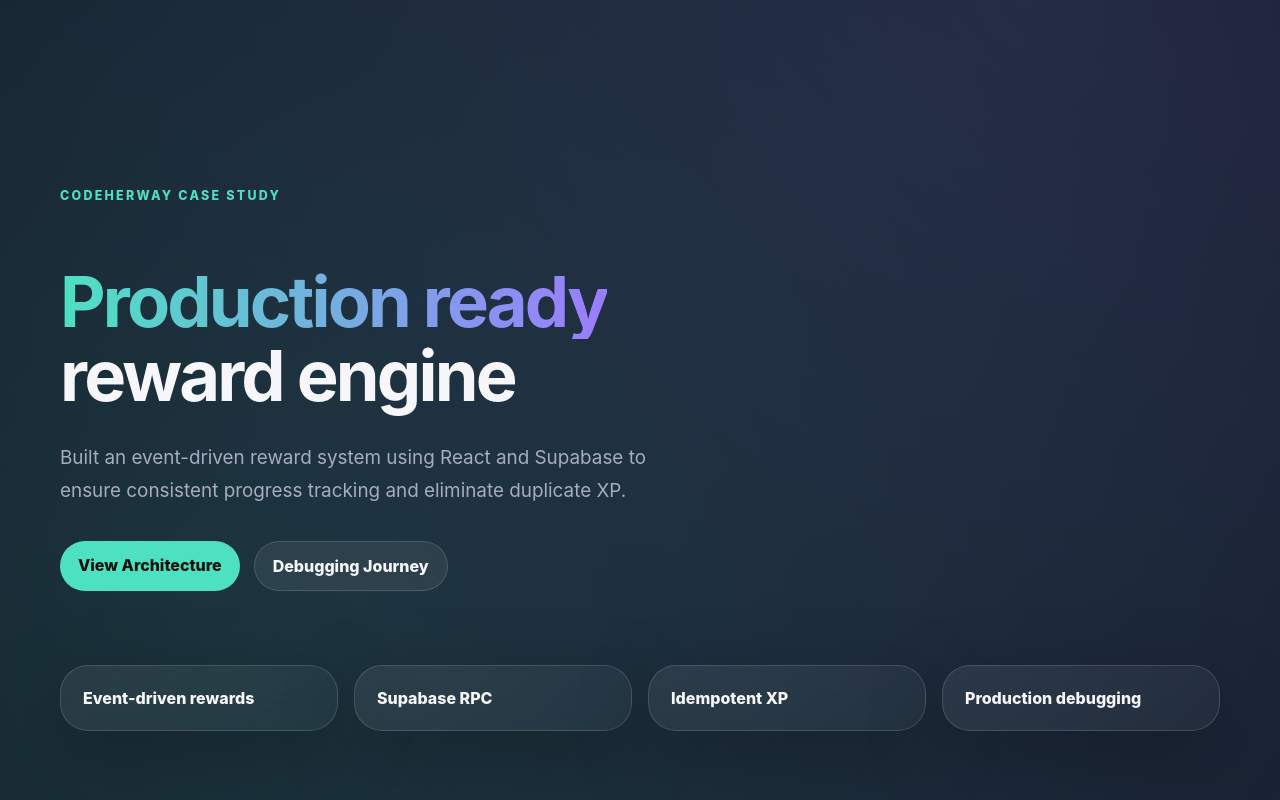
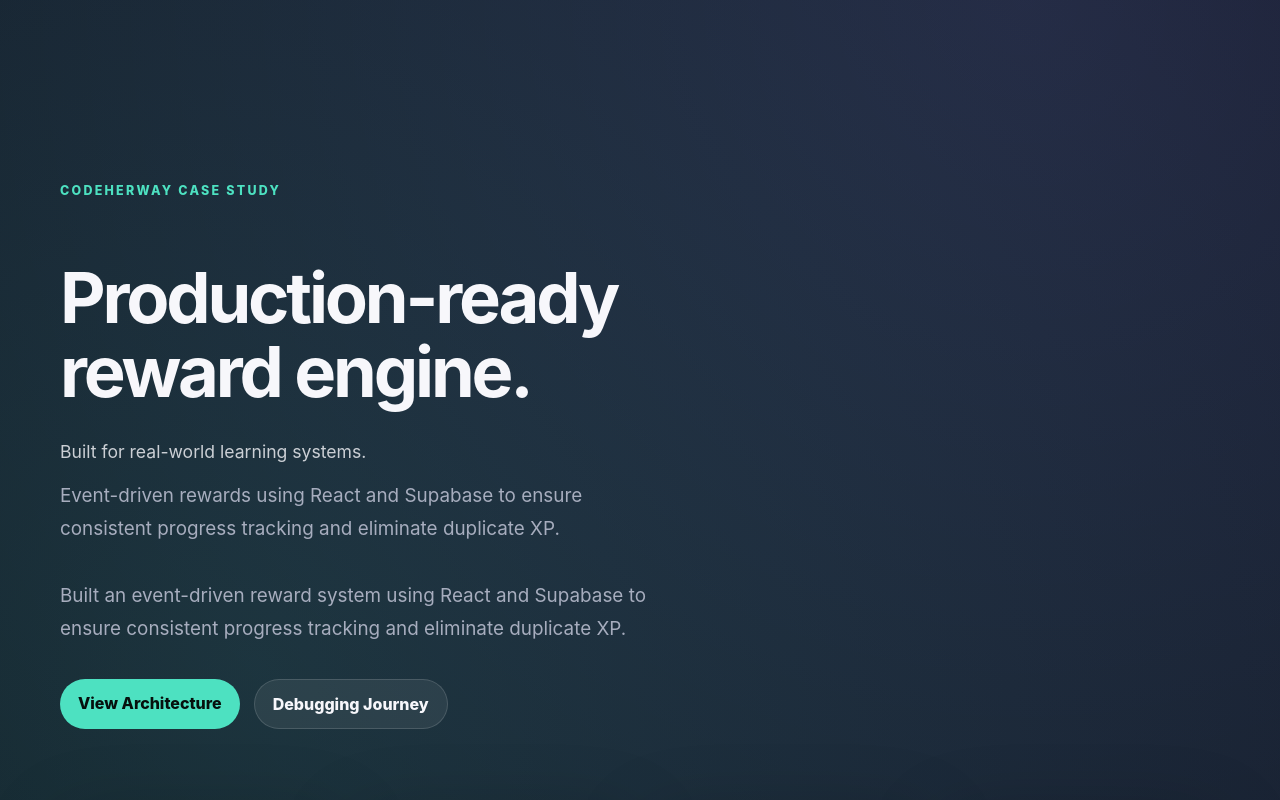
Before and after one commit to itcodegirl/codeherway-reward-engine-case-study, a React (Vite) app: page / in a window 1280 px wide. Shown: the top 800 px of the page. Built offline with nearby package versions, Linux system fonts and the light colour scheme.

Commit message:
feat: finalize hero text

```diff
--- a/src/index.css
+++ b/src/index.css
@@ -81,10 +81,10 @@ p {
 }
 
 h1 {
-	max-width: 700px;
-	font-size: clamp(3.8rem, 5.5vw, 5.5rem);
+	max-width: 620px;
+	font-size: clamp(4rem, 5.5vw, 5.8rem);
 	line-height: 1.05;
-	letter-spacing: -0.04em;
+	letter-spacing: -0.045em;
 	margin-bottom: 28px;
 }
 
@@ -462,3 +462,10 @@ blockquote {
 		gap: 36px;
 	}
 }
+
+.hero-sub {
+	font-size: 1.1rem;
+	color: var(--text);
+	opacity: 0.8;
+	margin-bottom: 12px;
+}
--- a/src/pages/RewardEngineCaseStudy.jsx
+++ b/src/pages/RewardEngineCaseStudy.jsx
@@ -29,9 +29,16 @@ export default function RewardEngineCaseStudy() {
     <div>
       <p className="eyebrow">CodeHerWay Case Study</p>
 <h1>
-  <span className="gradient">Production ready</span>
-  <span>reward engine</span>
-</h1>
+  Production-ready <br />
+  reward engine.
+            </h1>
+            <p className="hero-sub">
+  Built for real-world learning systems.
+</p>
+
+<p className="hero-copy">
+  Event-driven rewards using React and Supabase to ensure consistent progress tracking and eliminate duplicate XP.
+</p>
       <p className="hero-copy">
   Built an event-driven reward system using React and Supabase to ensure
   consistent progress tracking and eliminate duplicate XP.
```
